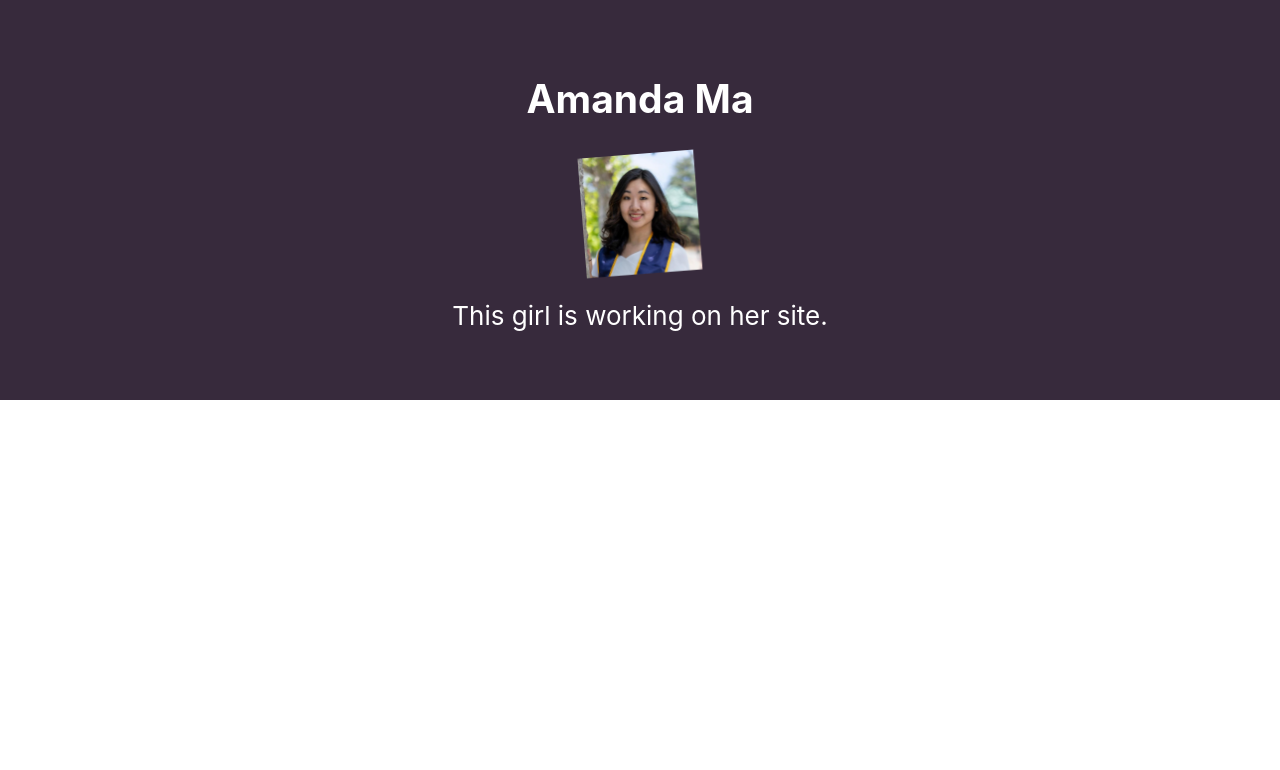
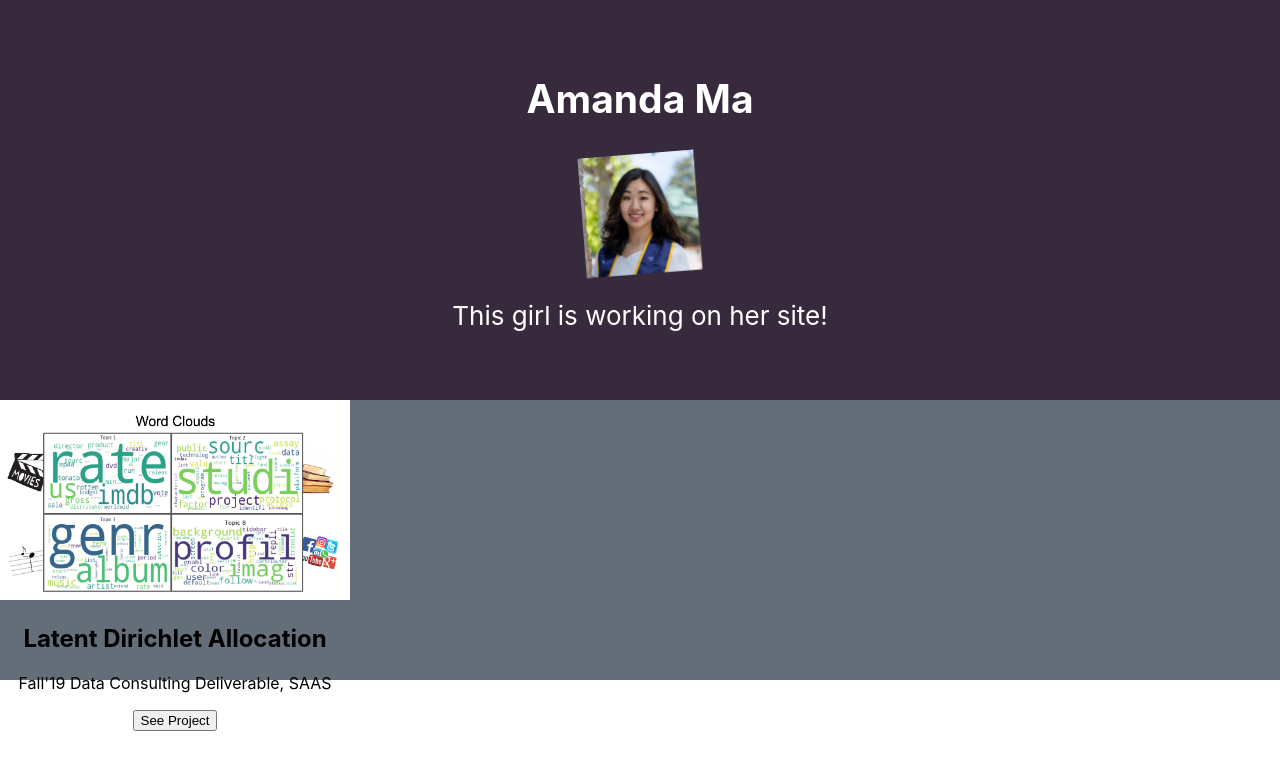
Before and after one commit to mandiema/mandiema.github.io, a React (Create React App) app: page / in a window 1280 px wide. Shown: the top 770 px of the page. Built offline with nearby package versions, Linux system fonts and the light colour scheme.

Commit message:
project styling

```diff
--- a/src/App.css
+++ b/src/App.css
@@ -24,6 +24,12 @@
   color: rgb(255, 255, 255);
 }
 
+.Project {
+  background-color: rgb(100, 110, 120);
+  height: 35vh;
+  display: flex;
+}
+
 .App-link {
   color: #61dafb;
 }
--- a/src/App.js
+++ b/src/App.js
@@ -1,5 +1,10 @@
 import headshot from './headshot.jpg';
+
+import Project from './components/project/Project.js';
+import img from './components/project/img/wc.jpg';
+
 import './App.css';
+
 
 function App() {
   return (
@@ -8,9 +13,14 @@ function App() {
         <h2>Amanda Ma</h2>
         <img src={headshot} className="App-logo" alt="logo" />
         <p>
-          This girl is working on her site.
+          This girl is working on her site!
         </p>
       </header>
+      <section className='Project'>
+      <Project {...{image:img,
+        title:"Latent Dirichlet Allocation",
+        description:"Fall'19 Data Consulting Deliverable, SAAS"}}/>
+      </section>
     </div>
   );
 }
```
